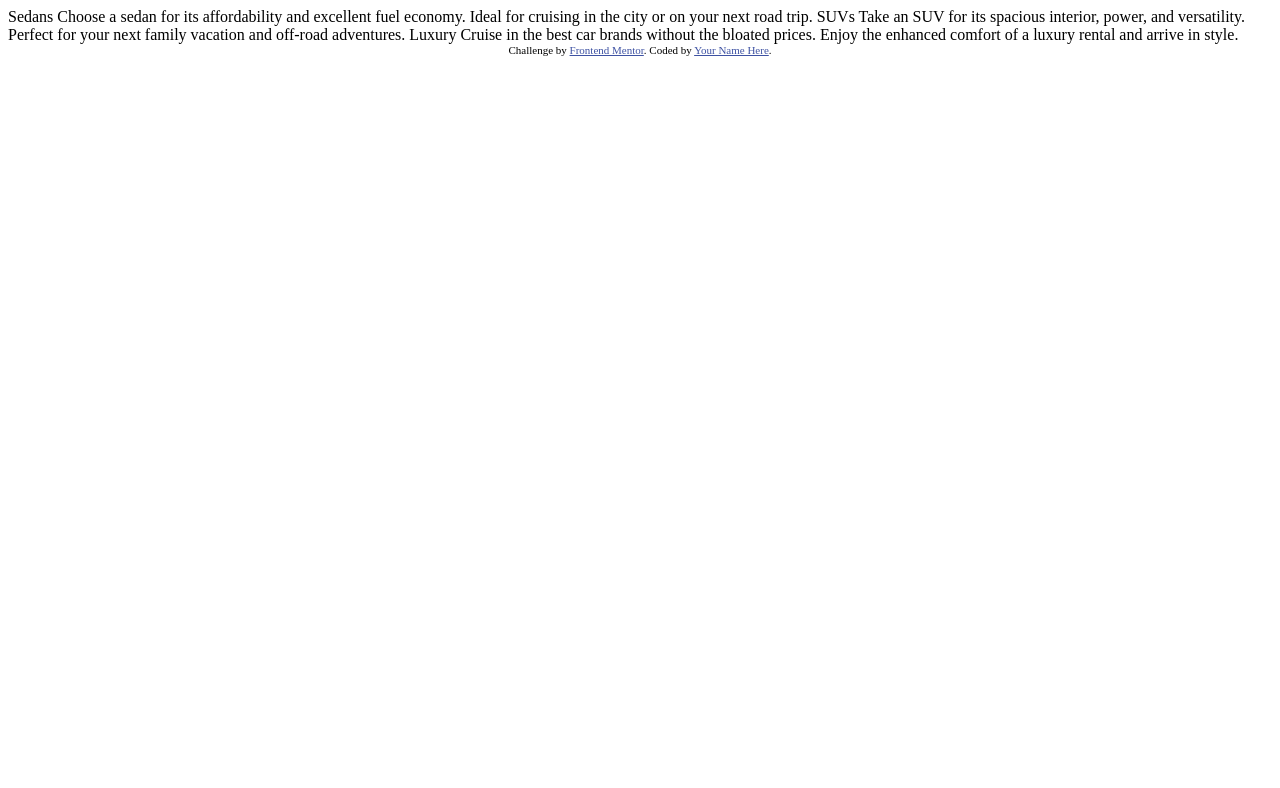
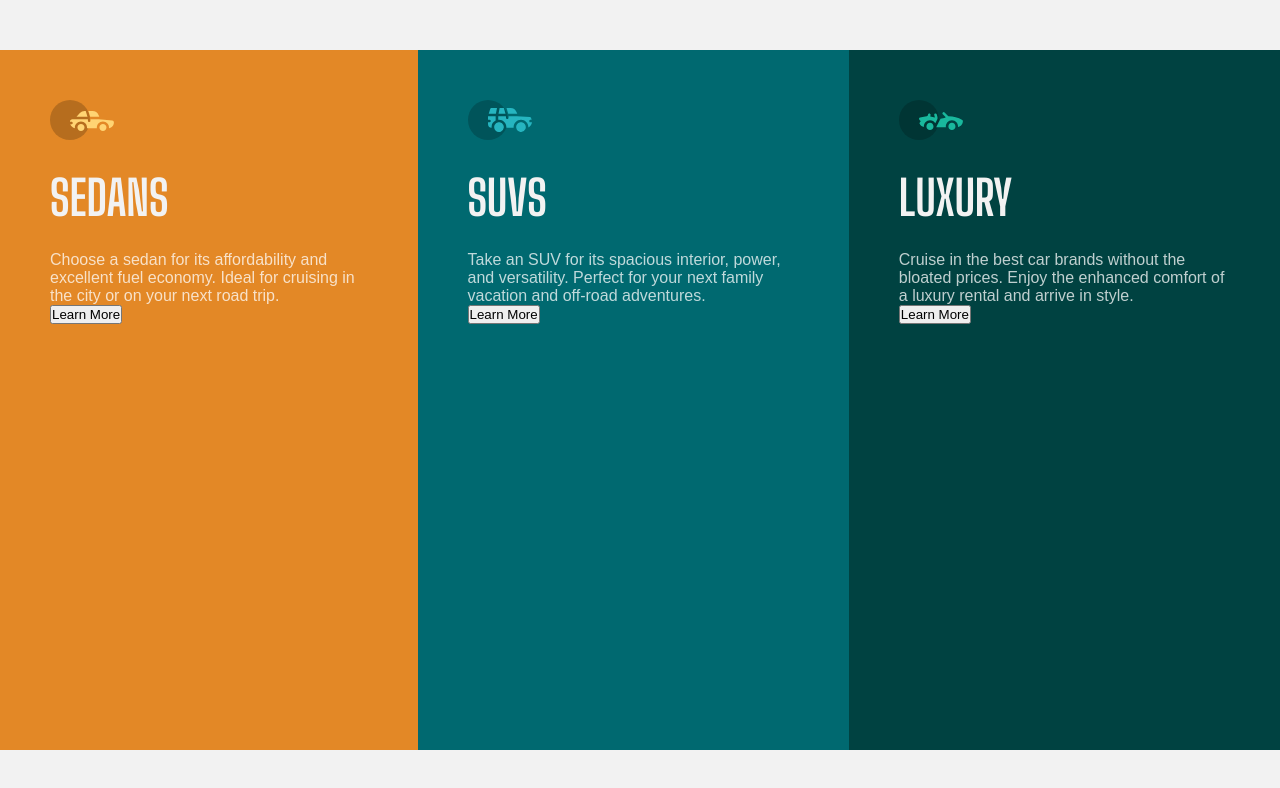
Before and after one commit to Nuggxt/3-column-preview-card-component, a plain HTML site: page index.html in a window 1280 px wide. Drawn offline with Linux system fonts and the light colour scheme.

Commit message:
Set up HTML and started on css

```diff
--- a/index.html
+++ b/index.html
@@ -1,36 +1,40 @@
 <!DOCTYPE html>
 <html lang="en">
+
 <head>
   <meta charset="UTF-8">
-  <meta name="viewport" content="width=device-width, initial-scale=1.0"> <!-- displays site properly based on user's device -->
+  <meta name="viewport" content="width=device-width, initial-scale=1.0">
+  <link rel="stylesheet" href="style.css">
+  <link rel="icon" type="image/png" sizes="32x32" href="./images/favicon-32x32.png">
+  <title>Frontend Mentor | 3-column preview card component</title>
+</head>
 
-  <link rel="icon" type="image/png" sizes="32x32" href="./images/favicon-32x32.png">
-
-  <title>Frontend Mentor | 3-column preview card component</title>
-
-  <!-- Feel free to remove these styles or customise in your own stylesheet 👍 -->
-  <style>
-    .attribution { font-size: 11px; text-align: center; }
-    .attribution a { color: hsl(228, 45%, 44%); }
-  </style>
-</head>
 <body>
-
-  Sedans
-  Choose a sedan for its affordability and excellent fuel economy. Ideal for cruising in the city
-  or on your next road trip.
-
-  SUVs
-  Take an SUV for its spacious interior, power, and versatility. Perfect for your next family vacation
-  and off-road adventures.
-
-  Luxury
-  Cruise in the best car brands without the bloated prices. Enjoy the enhanced comfort of a luxury
-  rental and arrive in style.
-
-  <div class="attribution">
-    Challenge by <a href="https://www.frontendmentor.io?ref=challenge" target="_blank">Frontend Mentor</a>.
-    Coded by <a href="#">Your Name Here</a>.
+  <div class="container">
+    <div class="sedans">
+      <img src="images/icon-sedans.svg" alt="sedan logo">
+      <h1>SEDANS</h1>
+      <p>
+        Choose a sedan for its affordability and excellent fuel economy. Ideal for cruising in the city
+        or on your next road trip.
+      </p>
+      <input type="button" value="Learn More">
+    </div>
+    <div class="suv">
+      <img src="images/icon-suvs.svg" alt="suv logo">
+      <h1>SUVS</h1>
+      <p>Take an SUV for its spacious interior, power, and versatility. Perfect for your next family vacation
+        and off-road adventures.</p>
+      <input type="button" value="Learn More">
+    </div>
+    <div class="luxury">
+      <img src="images/icon-luxury.svg" alt="luxury logo">
+      <h1>LUXURY</h1>
+      <p> Cruise in the best car brands without the bloated prices. Enjoy the enhanced comfort of a luxury
+        rental and arrive in style.</p>
+      <input type="button" value="Learn More">
+    </div>
   </div>
 </body>
+
 </html>
--- /dev/null
+++ b/style.css
@@ -0,0 +1,58 @@
+@import url('https://fonts.googleapis.com/css2?family=Big+Shoulders+Display:wght@700&family=Lexend+Deca&display=swap');
+
+* {
+    box-sizing: border-box;
+    margin: 0;
+    padding: 0;
+}
+
+body {
+    background-color: hsl(0, 0%, 95%);
+    display: flex;
+    align-items: center;
+    justify-content: center;
+    height: 100vh;
+}
+
+.container {
+    display: flex;
+    max-width: 1440px;
+    height: 700px;
+}
+
+.sedans {
+    background-color: hsl(31, 77%, 52%);
+    padding: 50px;
+}
+
+.suv {
+    background-color: hsl(184, 100%, 22%);
+    padding: 50px;
+}
+
+.luxury {
+    background-color: hsl(179, 100%, 13%);
+    padding: 50px;
+}
+
+h1 {
+    color: hsl(0, 0%, 95%);
+    margin-top: 25px;
+    font-size: 3em;
+    font-family: 'Big Shoulders Display', cursive;
+}
+
+p {
+    color: hsla(0, 0%, 100%, 0.75);
+    font-family: 'Lexand Deca', sans-serif;
+    margin-top: 25px;
+}
+
+.attribution {
+    font-size: 11px;
+    text-align: center;
+}
+
+.attribution a {
+    color: hsl(228, 45%, 44%);
+}
```
